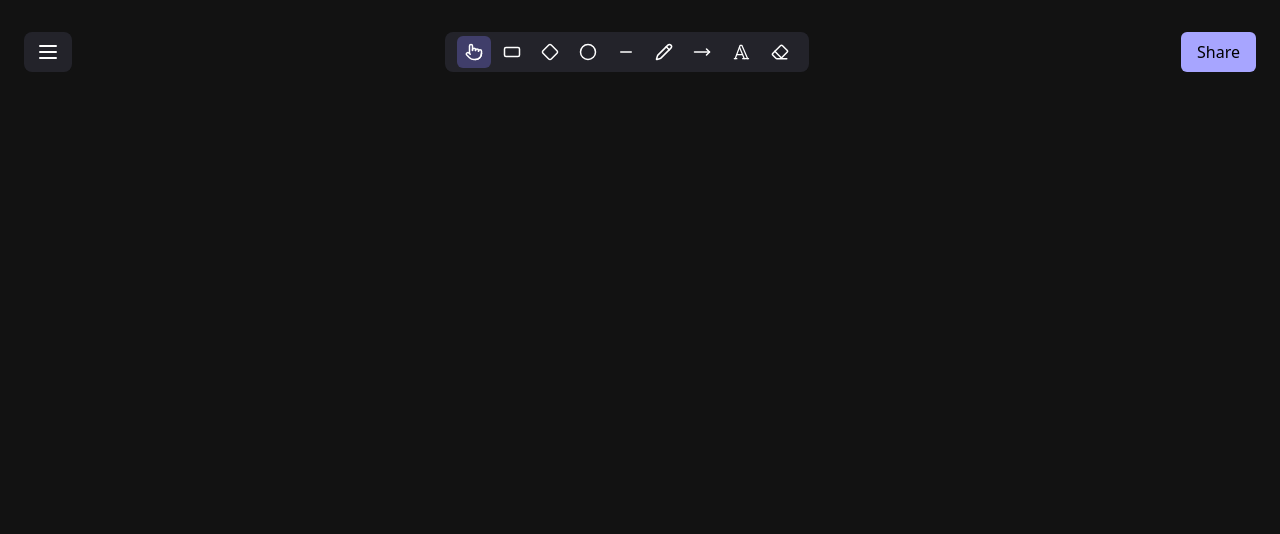
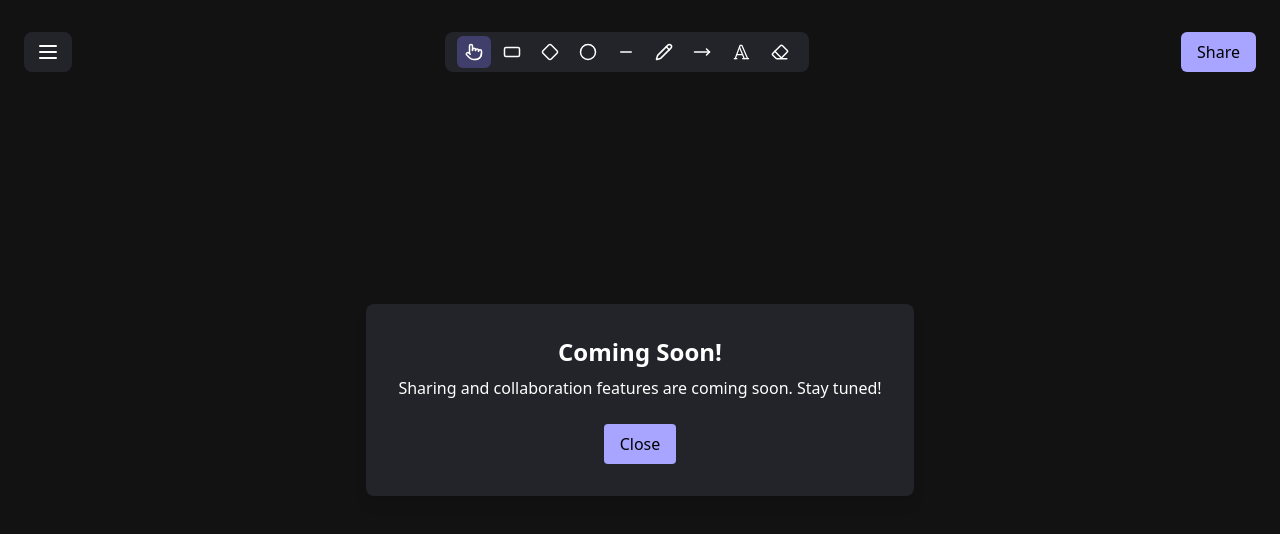
Before and after one commit to dakshydv/sketchly-nextjs, a Next.js app: page / in a window 1280 px wide. Both pictures are taken after a click on the button "Share". Shown: the top 534 px of the page. Built offline with nearby package versions, Linux system fonts and the light colour scheme.

Commit message:
comming soon added

```diff
--- a/src/components/RoomCanvas.tsx
+++ b/src/components/RoomCanvas.tsx
@@ -43,6 +43,8 @@ export function RoomCanvas({ roomId }: { roomId: number }) {
   const [isMenuOpen, setIsMenuOpen] = useState<boolean>(false);
   const [isThemeDark, setIsThemeDark] = useState<boolean>(true);
   const [showClearConfirm, setShowClearConfirm] = useState<boolean>(false);
+  const [showShareComingSoon, setShowShareComingSoon] =
+    useState<boolean>(false);
 
   useEffect(() => {
     const updateDimensions = () => {
@@ -172,6 +174,22 @@ export function RoomCanvas({ roomId }: { roomId: number }) {
           </div>
         </div>
       )}
+      {showShareComingSoon && (
+        <div className="fixed inset-0 z-50 flex items-center justify-center pointer-events-none">
+          <div className="bg-[#23232a] text-white rounded-lg shadow-lg p-8 flex flex-col items-center pointer-events-auto min-w-[300px]">
+            <span className="text-2xl font-bold mb-2">Coming Soon!</span>
+            <span className="mb-4 text-center">
+              Sharing and collaboration features are coming soon. Stay tuned!
+            </span>
+            <button
+              className="bg-[#a7a5ff] hover:bg-[#7b79c9] text-black px-4 py-2 rounded mt-2"
+              onClick={() => setShowShareComingSoon(false)}
+            >
+              Close
+            </button>
+          </div>
+        </div>
+      )}
       <div className="fixed flex justify-between w-screen top-8 px-6 left-1/2 transform -translate-x-1/2 z-10">
         <button
           onClick={() => setIsMenuOpen(!isMenuOpen)}
@@ -231,7 +249,10 @@ export function RoomCanvas({ roomId }: { roomId: number }) {
             theme={tool === "eraser" ? "bg-[#403e6a] text-white" : "text-white"}
           />
         </div>
-        <button className="bg-[#a7a5ff] px-4 rounded-md flex items-center justify-center">
+        <button
+          className="bg-[#a7a5ff] px-4 rounded-md flex items-center justify-center"
+          onClick={() => setShowShareComingSoon(true)}
+        >
           Share
         </button>
       </div>
```
